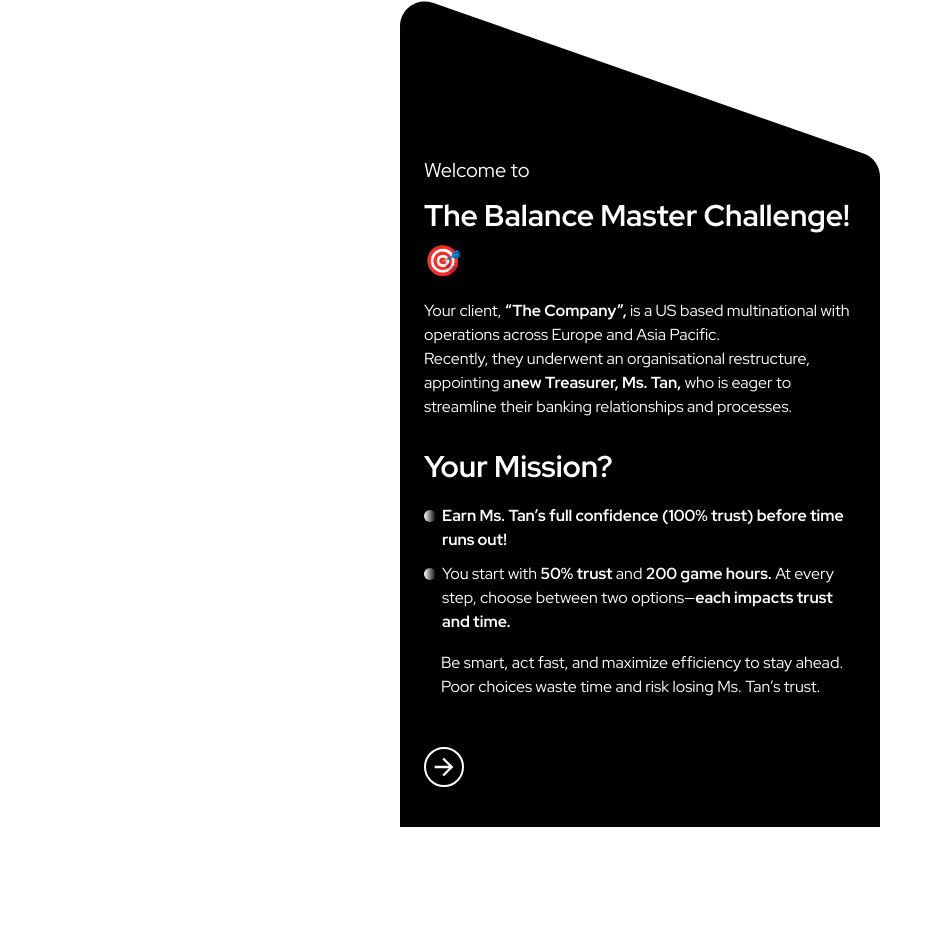
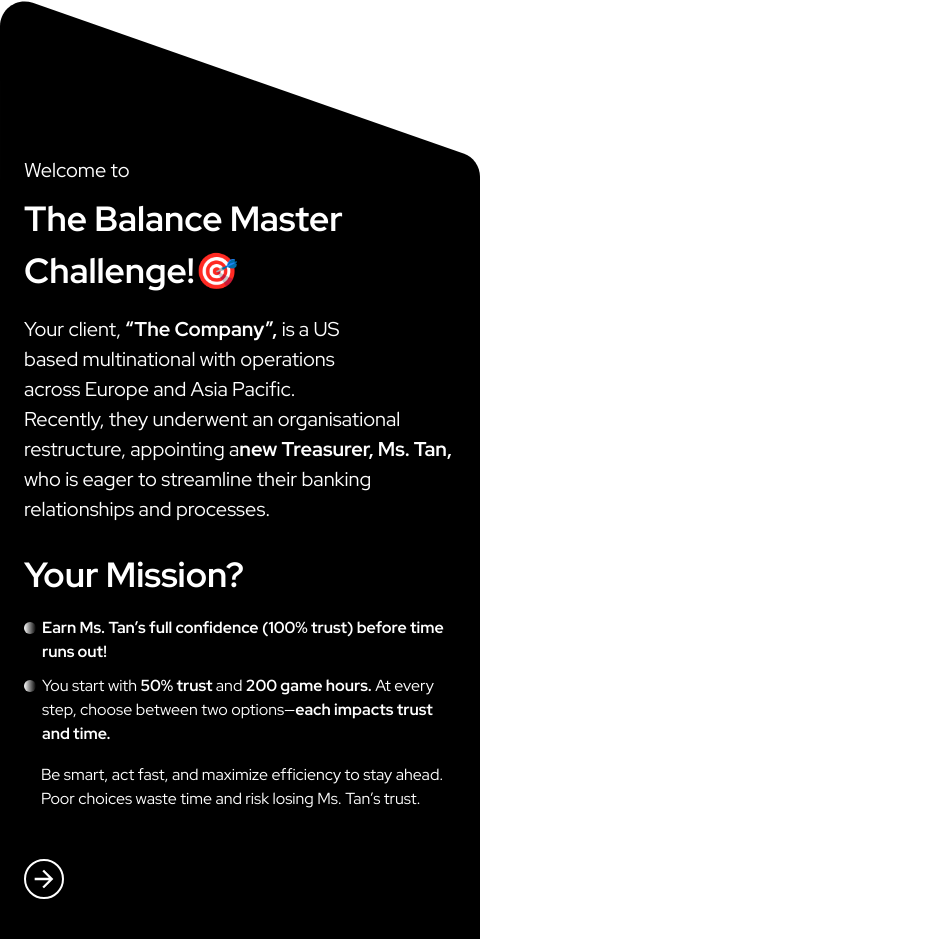
Before and after one commit to schoolsharks/balance-master, a React (Vite) app in the folder client/: page /onboarding/1 in a window 1280 px wide. Shown: the whole page, without its empty margins (0-943 px from the left). Before the commit the page ends 827 px from the top, so only its background shows below. Built offline with nearby package versions, Linux system fonts and the light colour scheme; no server answers.

Commit message:
data numbers updated

```diff
--- a/client/src/App.css
+++ b/client/src/App.css
@@ -4,6 +4,6 @@
     box-sizing: border-box;
 }
 body{
-    max-width: 480px;
+    /* max-width: 480px; */
     margin: auto;
 }
--- a/client/src/components/GameDescription.tsx
+++ b/client/src/components/GameDescription.tsx
@@ -1,6 +1,7 @@
-import { Box, Stack, Typography } from "@mui/material";
+import { Box, Stack, Typography, useTheme } from "@mui/material";
 
 const GameDescription = () => {
+  const theme = useTheme();
   const points = [
     "<b>Earn Ms. Tan’s full confidence (100% trust) before time runs out!</b>",
     "You start with <b>50% trust</b> and <b>200 game hours.</b> At every step, choose between two options—<b>each impacts trust and time.</b>",
@@ -11,10 +12,27 @@ const GameDescription = () => {
       <Typography fontSize={"20px"} fontWeight={"400"}>
         Welcome to
       </Typography>
-      <Typography fontSize="30px" fontWeight={"700"} marginTop={"8px"}>
+      <Typography
+        fontSize="30px"
+        fontWeight={"700"}
+        marginTop={"8px"}
+        sx={{
+          [theme.breakpoints.up("md")]: {
+            fontSize: "35px",
+          },
+        }}
+      >
         The Balance Master Challenge!🎯
       </Typography>
-      <Typography fontWeight={"400"} marginTop={"16px"}>
+      <Typography
+        fontWeight={"400"}
+        marginTop={"16px"}
+        sx={{
+          [theme.breakpoints.up("md")]: {
+            fontSize: "20px",
+          },
+        }}
+      >
         Your client, <b>“The Company”,</b> is a US based multinational with
         operations across Europe and Asia Pacific.
         <br />
@@ -28,6 +46,11 @@ const GameDescription = () => {
         fontWeight={"700"}
         marginTop={"25px"}
         marginBottom={"10px"}
+        sx={{
+          [theme.breakpoints.up("md")]: {
+            fontSize: "35px",
+          },
+        }}
       >
         Your Mission?{" "}
       </Typography>
--- a/client/src/pages/admin/AdminMain.tsx
+++ b/client/src/pages/admin/AdminMain.tsx
@@ -1,13 +1,14 @@
 import { Route, Routes } from "react-router-dom"
 import Home from "./Home/Home"
+import SessionDashboardMain from "./SessionDashboard/SessionDashboardMain"
 
 const AdminMain = () => {
   return (
     <>
       <Routes>
-        <Route path="/login" element={<Home/>}/>
-        <Route path="/home" element={<></>}/>
-        <Route path="/session/:id" element={<></>}/>
+        <Route path="/login" element={<></>}/>
+        <Route path="/home" element={<Home/>}/>
+        <Route path="/session/:id" element={<SessionDashboardMain/>}/>
       </Routes>
     </>
   )
--- a/client/src/pages/admin/Home/Home.tsx
+++ b/client/src/pages/admin/Home/Home.tsx
@@ -1,20 +1,72 @@
-import { Stack } from "@mui/material"
+import { Box, Button, Stack, Typography, useTheme } from "@mui/material";
+import GameDescription from "../../../components/GameDescription";
+import QR_CODE from "../../../assets/qr-code/qr-code.webp"
+
 
 const Home = () => {
+  const theme = useTheme();
   return (
-    <Stack>
-        <Stack direction={"row"}>
+    <Stack minHeight={window.innerHeight} bgcolor={"#000"} color={"#fff"} padding={"60px 120px"}>
+        <Stack maxWidth={"1300px"} margin={"auto"}>
+      <Stack direction={"row"} gap="120px"  width={"100%"} justifyContent={"space-around"}>
+        <Stack flex={"1"} maxWidth={"600px"}>
+          <GameDescription />
+        </Stack>
+        <Stack flex={"1"} maxWidth={"480px"} gap={"12px"}>
+          <Stack
+            direction={"row"}
+            gap={"13px"}
+            borderRadius={"5px"}
+            overflow={"hidden"}
+          >
+            <Box padding={"12px"} bgcolor={theme.palette.primary.grey} flex={"1"}>
+              <Typography fontSize={"1.25rem"} fontWeight={"400"}>Game Completion</Typography>
+              <Typography fontSize={"30px"} fontWeight={"800"}>100%</Typography>
+            </Box>
+            <Box padding={"12px"} bgcolor={"#fff"} color={"#000"} flex={"1"}>
+              <Typography fontSize={"1.25rem"} fontWeight={"400"}>Live Players in Session</Typography>
+              <Typography fontSize={"30px"} fontWeight={"800"}>47</Typography>
+            </Box>
+          </Stack>
+          <Stack flex={"1"}>
+            <img src={QR_CODE} alt="" style={{width:"100%",borderRadius:"5px"}}/>
+          </Stack>
+        </Stack>
+      </Stack>
 
-        </Stack>
+      <Stack direction={"row"} justifyContent={"space-between"} marginTop={"24px"}>
+        <Button
+          variant="outlined"
+          sx={{
+            width: "max-content",
+            textTransform: "none",
+            borderRadius: "48px",
+            fontSize: "20px",
+            padding: "0 28px",
+            height: "40px",
+            border: "2px solid #fff",
+          }}
+        >
+          Next
+        </Button>
+        <Button
+          variant="outlined"
+          sx={{
+            width: "max-content",
+            textTransform: "none",
+            borderRadius: "48px",
+            fontSize: "20px",
+            padding: "0 28px",
+            height: "40px",
+            border: "2px solid #fff",
+          }}
+        >
+          Reset
+        </Button>
+      </Stack>
+      </Stack>
     </Stack>
-  )
-}
+  );
+};
 
-export default Home
-
-
-const Description=()=>{
-    return(
-        <></>
-    )
-}
+export default Home;
--- /dev/null
+++ b/client/src/pages/admin/SessionDashboard/Header.tsx
@@ -0,0 +1,20 @@
+import { ArrowBack } from "@mui/icons-material"
+import { Box, IconButton, Stack, Typography } from "@mui/material"
+
+const Header = () => {
+  return (
+    <Stack direction={"row"}>
+        <Stack direction={"row"}>
+            <IconButton sx={{height:"max-content"}}><ArrowBack sx={{color:"#fff"}}/></IconButton>
+            <Box>
+                <Typography fontSize={"30px"} fontWeight={"800"}>Balance Master</Typography>
+                <Typography fontSize={"20px"} fontWeight={"500"} sx={{opacity:0.58}}>Dashboard</Typography>
+
+            </Box>
+        </Stack>
+        <Stack></Stack>
+    </Stack>
+  )
+}
+
+export default Header
--- /dev/null
+++ b/client/src/pages/admin/SessionDashboard/SessionDashboardMain.tsx
@@ -0,0 +1,12 @@
+import { Stack } from "@mui/material"
+import Header from "./Header"
+
+const SessionDashboardMain = () => {
+  return (
+    <Stack bgcolor={"#000"} color={"#fff"}>
+      <Header/>
+    </Stack>
+  )
+}
+
+export default SessionDashboardMain
--- a/client/src/pages/users/UserMain.tsx
+++ b/client/src/pages/users/UserMain.tsx
@@ -33,7 +33,7 @@ const UserMain = () => {
   }
 
   return (
-    <Stack sx={{ minHeight: windowHeight, height: "100%" }}>
+    <Stack sx={{ minHeight: windowHeight, height: "100%",maxWidth:"480px"}}>
       <AnimatePresence>
 
       <Routes  location={location}>
```
Also changed, not shown: client/src/assets/qr-code/qr-code.webp (added), 1 other file (tests, documents, lock files or other folders).
